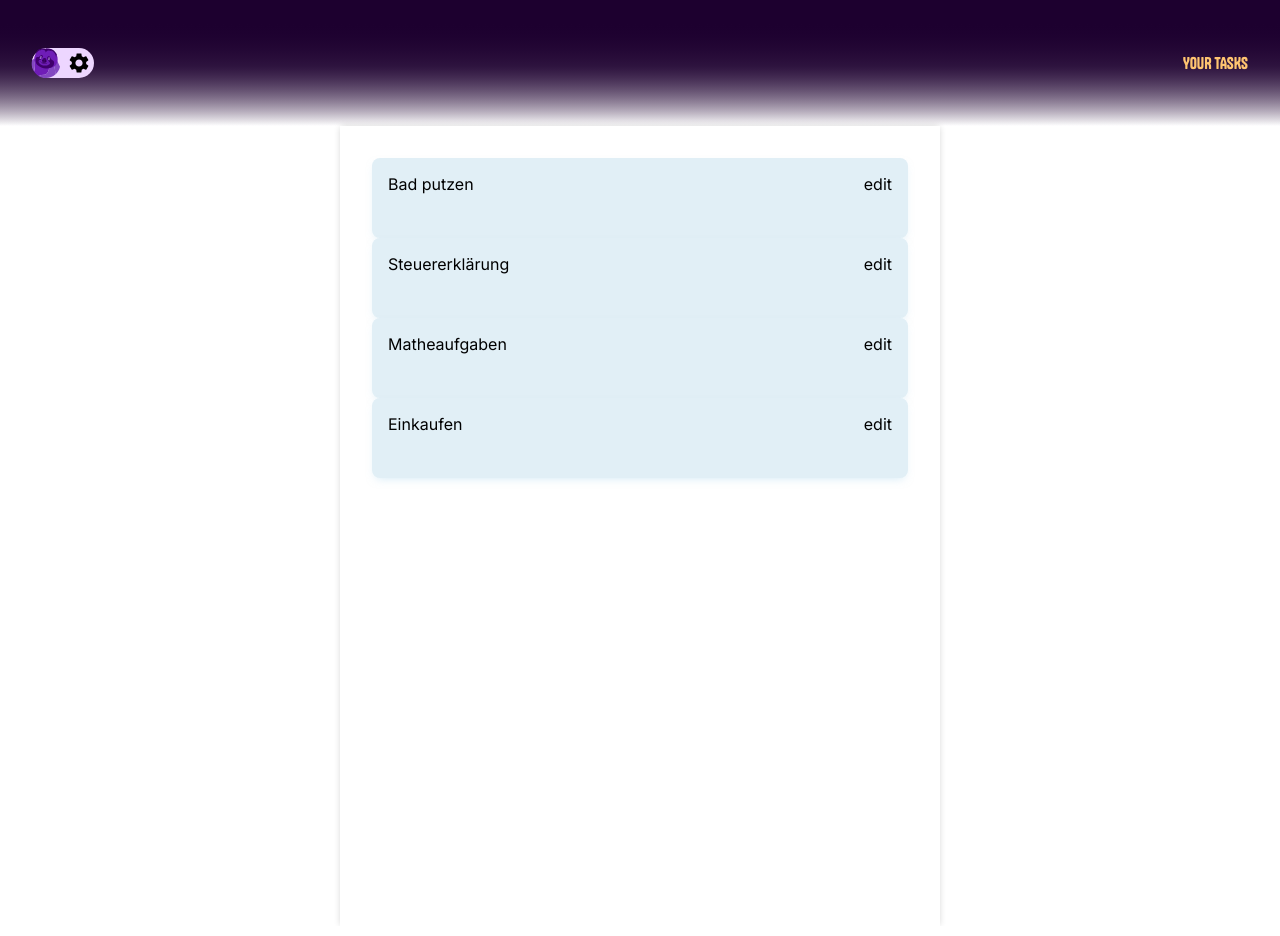
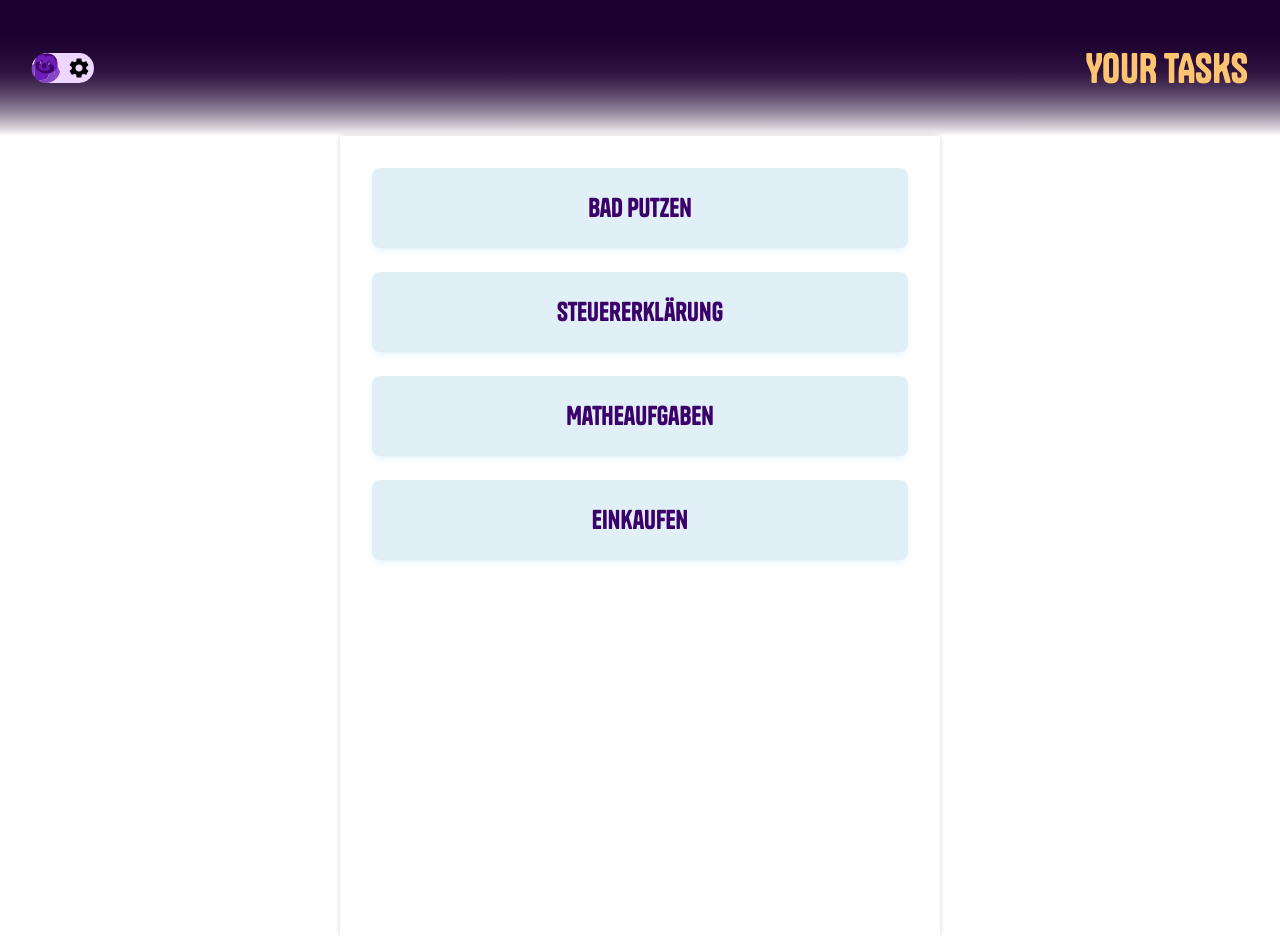
Before and after one commit to silvankammermann/baselhack23__kickass-todo-app-team-11, a Next.js app in the folder frontend/: page / in a window 1280 px wide. Built offline with nearby package versions, Linux system fonts and the light colour scheme.

Commit message:
base stylings

```diff
--- a/frontend/src/app/atomics.css
+++ b/frontend/src/app/atomics.css
@@ -1,55 +1,61 @@
 /* ***** Colors */
 
-.color--darkPurple {
+.colorDarkPurple {
   color: var(--color_darkPurple);
 }
 
-.color--lightPurple {
+.colorLightPurple {
   color: var(--color_lightPurple);
 }
 
-.color--purple {
+.colorPurple {
   color: var(--color_purple);
 }
 
-.color--yellow {
+.colorYellow {
   color: var(--color_yellow);
 }
 
 /* --- System */
 
-.color--green {
+.colorGreen {
   color: var(--color__green);
 }
 
-.color--red {
+.colorRed {
   color: var(--color__red);
 }
 
 /* ***** Background Colors*/
 
-.bg--darkPurple {
+.bgDarkPurple {
   color: var(--bg_darkPurple);
 }
 
-.bg--lightPurple {
+.bgLightPurple {
   color: var(--bg_lightPurple);
 }
 
-.bg--purple {
+.bgPurple {
   color: var(--bg_purple);
 }
 
-.bg--yellow {
+.bgYellow {
   color: var(--bg_yellow);
 }
 
 /* --- System */
 
-.bg--green {
+.bgGreen {
   color: var(--bg__green);
 }
 
-.bg--red {
+.bgRed {
   color: var(--bg__red);
 }
+
+/* --- */
+
+.centeredText {
+  text-align: center;
+}
--- a/frontend/src/app/components/TaskRow/TaskRow.js
+++ b/frontend/src/app/components/TaskRow/TaskRow.js
@@ -3,10 +3,7 @@ import styles from "./TaskRow.module.css";
 const TaskRow = ({ taskName }) => {
   return (
     <div className={styles.container}>
-      <div className={styles.colWrap}>
-        <span>{taskName}</span>
-        <span>edit</span>
-      </div>
+      <span className="h2">{taskName}</span>
     </div>
   );
 };
--- a/frontend/src/app/components/TaskRow/TaskRow.module.css
+++ b/frontend/src/app/components/TaskRow/TaskRow.module.css
@@ -1,13 +1,12 @@
 .container {
+  display: flex;
+  justify-content: center;
+  align-items: center;
   width: 100%;
   min-height: 5rem;
   padding: 1rem;
+  margin-bottom: 1.5rem;
   border-radius: 8px;
   background: #e1eff6;
   box-shadow: 0px 4px 10px -4px rgba(160, 210, 235, 0.5);
 }
-
-.colWrap {
-  display: flex;
-  justify-content: space-between;
-}
--- a/frontend/src/app/globals.css
+++ b/frontend/src/app/globals.css
@@ -35,8 +35,10 @@ body {
   overflow-x: hidden;
 }
 
+@import url('https://fonts.googleapis.com/css2?family=Poppins&display=swap');
+
 body {
-  font-family: "Arial", sans-serif;
+  font-family: 'Poppins', sans-serif;
   font-weight: 400;
   margin: 0;
   -webkit-font-feature-settings: "kern" 1;
@@ -58,12 +60,10 @@ h1,
 .h1 {
   font-family: "Tanker-Regular";
   font-size: 2.5rem;
+  font-style: normal;
   font-weight: 400;
   line-height: 2.5rem;
-  font-size: var(--fsize_h1);
-  line-height: 1em;
-  letter-spacing: 0em;
-  color: var(--color_blue);
+  color: var(--color_purple);
   -webkit-hyphens: none;
   -ms-hyphens: none;
   hyphens: none;
@@ -71,12 +71,12 @@ h1,
 
 h2,
 .h2 {
-  font-family: "Arial", sans-serif;
+  font-family: "Tanker-Regular";
+  font-size: 1.6em;
+  font-style: normal;
   font-weight: 400;
-  font-size: var(--fsize_h2);
-  line-height: 1.1em;
-  letter-spacing: 0em;
-  color: var(--color_blue);
+  line-height: 1.6rem;
+  color: var(--color_purple);
   text-decoration: none;
   -webkit-hyphens: none;
   -ms-hyphens: none;
@@ -91,12 +91,12 @@ h6,
 .h4,
 .h5,
 .h6 {
-  font-family: "Arial", sans-serif;
+  font-family: "Tanker-Regular";
   font-weight: 400;
-  font-size: var(--fsize_h3);
+  font-size: 1.2rem;
   line-height: 1.3em;
   letter-spacing: 0em;
-  color: var(--color_blue);
+  color: var(--color_purple);
   text-decoration: none;
   -webkit-hyphens: none;
   -ms-hyphens: none;
@@ -108,12 +108,12 @@ li,
 p a,
 .p,
 .p a {
-  font-family: "Arial", sans-serif;
+  font-family: 'Poppins', sans-serif;
   font-weight: 400;
-  font-size: var(--fsize_p);
+  font-size: 1.2rem;
   line-height: 1.4em;
   letter-spacing: 0.01em;
-  color: var(--color_blue);
+  color: var(--color_purple);
   -webkit-hyphens: none;
   -ms-hyphens: none;
   hyphens: none;
@@ -123,9 +123,9 @@ p a,
 
 strong,
 b {
-  font-family: "Arial", sans-serif;
+  font-family: 'Poppins', sans-serif;
   font-weight: 700;
-  color: var(--color_blue);
+  color: var(--color_purple);
   -webkit-hyphens: none;
   -ms-hyphens: none;
   hyphens: none;
--- a/frontend/src/app/layout.js
+++ b/frontend/src/app/layout.js
@@ -1,6 +1,5 @@
 "use client";
 
-import { Inter } from "next/font/google";
 import "./globals.css";
 import "./atomics.css";
 import "@/app/fonts/Tanker/Fonts/WEB/css/tanker.css";
@@ -8,7 +7,6 @@ import styles from "@/app/page.module.css";
 import Header from "./components/Header/Header";
 import { useEffect } from "react";
 
-const inter = Inter({ subsets: ["latin"] });
 
 /*
 export const metadata = {
@@ -34,7 +32,7 @@ export default function RootLayout({ children }) {
 
   return (
     <html lang="en">
-      <body className={inter.className}>
+      <body>
         <Header title={`Your tasks`} />
         <main className={styles.main}>
           <div className={styles.main__inner}>{children}</div>
```
